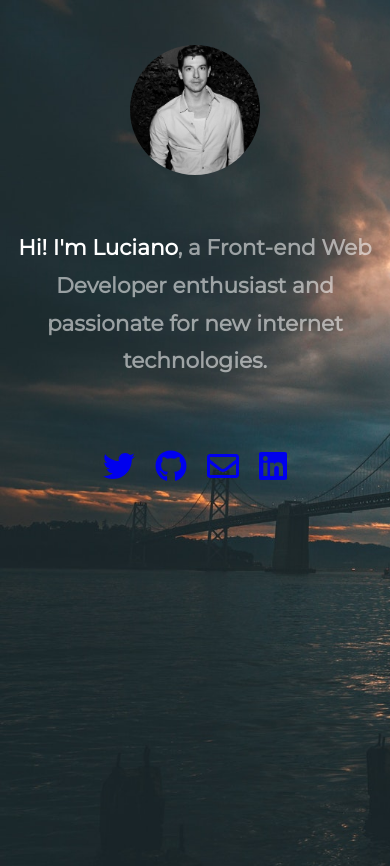
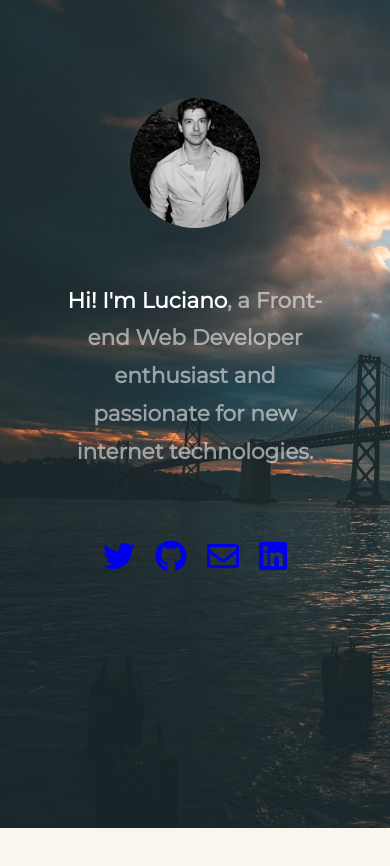
Before and after one commit to luchosr/reactPortfolio, a React (Create React App) app: page / in a window 390 px wide. Shown: the top 866 px of the page. Built offline with nearby package versions, Linux system fonts and the light colour scheme.

Commit message:
fix iphone 6/7/8 responsive header

```diff
--- a/src/Header/header.css
+++ b/src/Header/header.css
@@ -4,10 +4,11 @@
   flex-direction: column;
 }
 .header {
-  height: 100vh;
+  height: 75vh;
   background-image: url("../img/background.jpg");
   background-size: cover;
   flex-direction: column;
+  padding: 25% 15% 25% 15%;
 }
 .header__inner {
   display: block;
@@ -46,11 +47,13 @@
 .header h1 strong {
   color: #ffffff;
 }
-@media (max-width: 480px) {
+@media (max-width: 320px) {
   .header {
+    height: 100vh;
     padding: 45px 15px 55px 15px;
   }
 }
+
 @media (max-width: 736px) {
   .header h1 {
     font-size: 1.35em;
```
